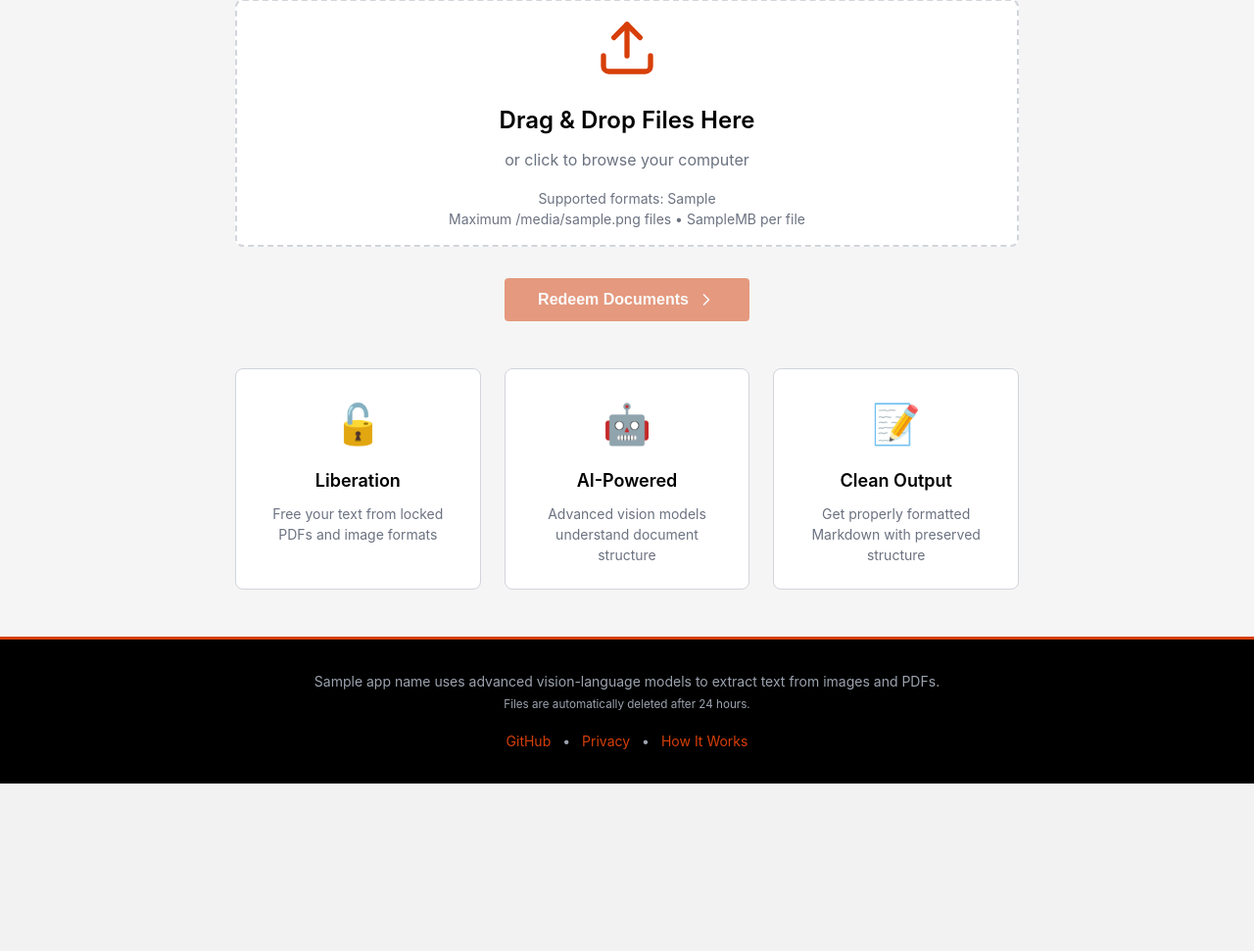
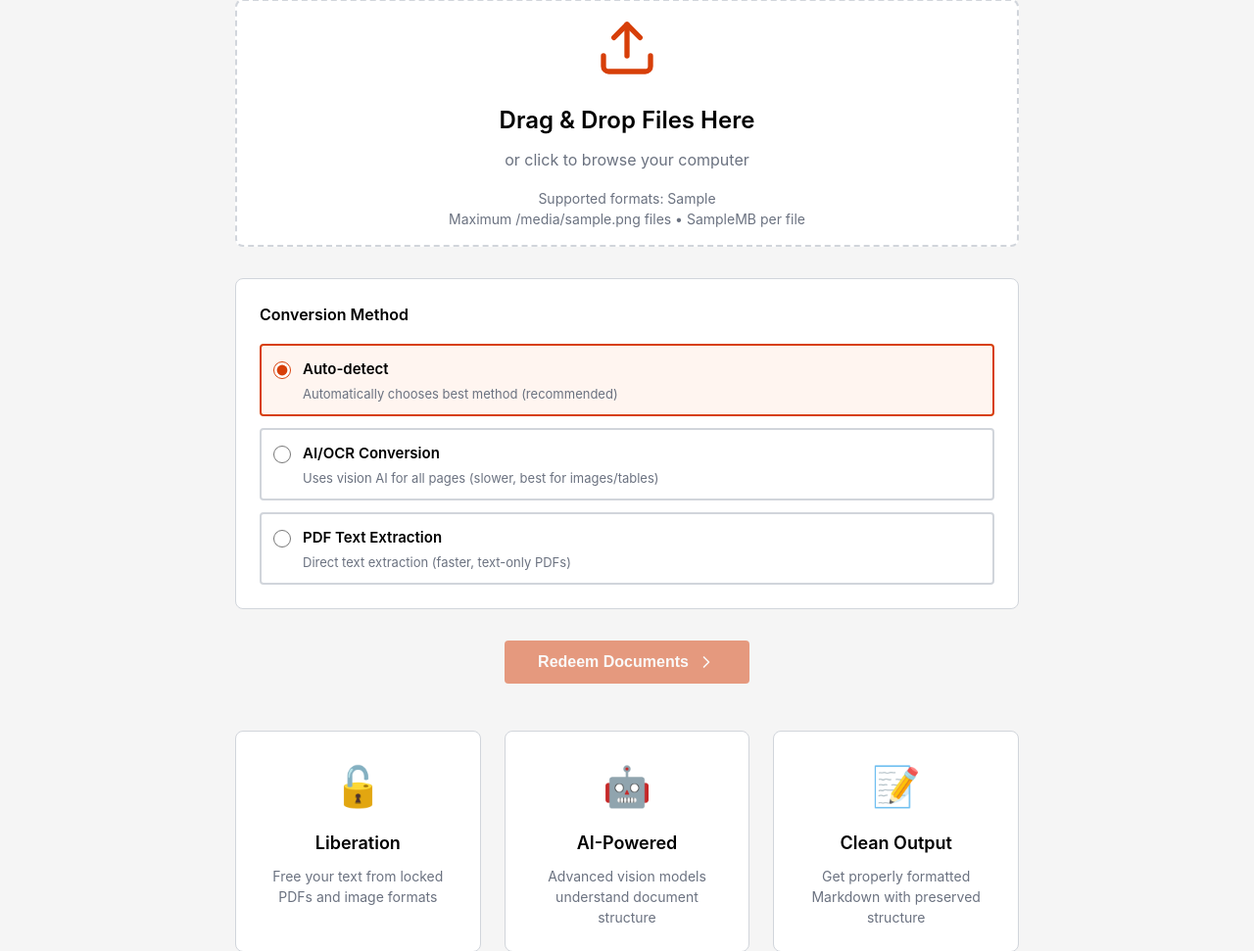
Before and after one commit to dirkpetersen/markdown-redemption, a Python web app: template templates/index.html in a window 1280 px wide. Shown: the part 310-1281 px from the top of the page at 98% size. Before the commit the page ends 1110 px from the top, so only its background shows below. Run offline with Jinja, Linux system fonts and the light colour scheme; the template is opened without the code that fills it: most values are stand-ins (such as "Sample title", 1, 10 or a date in 2020).

Commit message:
Add smart PDF conversion with auto-detection and conversion modes
Major Features:
1. **Smart Auto-Detection**
   - Analyzes PDFs for tables, images, and complexity
   - Checks image size, position (skips header/footer logos)
   - Filters meaningful images (>10% page area, not in margins)
   - Detects scanned/minimal text documents

2. **Three Conversion Modes**
   - Auto-detect (default): Smart analysis chooses best method
   - AI/OCR: Forces vision LLM for all pages (best for complex docs)
   - PDF Extraction: Direct PyMuPDF text extraction (fast for simple PDFs)

3. **Intelligent Image Filtering**
   - Skip small decorative images (<10% page area)
   - Ignore logos in header/footer zones (top/bottom 5%)
   - Only process meaningful content images
   - Check for table structures with PyMuPDF

4. **Native PyMuPDF Extraction**
   - Uses page.get_text("markdown") for simple text PDFs
   - 10-100x faster than OCR for text-only documents
   - No API calls for simple documents = cost savings
   - Preserves markdown formatting natively

5. **User Interface**
   - Radio button group with three options
   - Clear descriptions and use cases for each mode
   - Orange-themed styling with hover effects
   - Checked state highlights in OSU colors

Technical Implementation:
- analyze_page_complexity() checks first 3 pages
- Detects tables with page.find_tables()
- Gets image bounding boxes for size/position analysis
- Falls back to OCR if analysis fails
- Passes conversion_mode through session
- Verbose logging shows detection reasoning

Benefits:
- **Speed**: 10x faster for text-only PDFs
- **Cost**: No LLM calls for simple documents
- **Accuracy**: Vision AI for complex layouts
- **Flexibility**: User can override auto-detection
- **Smart**: Automatically chooses best method

🤖 Generated with [Claude Code](https://claude.com/claude-code)

Co-Authored-By: Claude <noreply@anthropic.com>

```diff
--- a/static/css/style.css
+++ b/static/css/style.css
@@ -450,6 +450,80 @@ body {
     display: inline-block;
 }
 
+/* Conversion Mode Section */
+.conversion-mode-section {
+    background-color: var(--color-surface);
+    border: 1px solid var(--color-border);
+    border-radius: var(--border-radius);
+    padding: 24px;
+    margin-bottom: 32px;
+}
+
+.conversion-mode-section h4 {
+    font-size: 1rem;
+    font-weight: 600;
+    color: var(--color-secondary);
+    margin-bottom: 16px;
+}
+
+.radio-group {
+    display: flex;
+    flex-direction: column;
+    gap: 12px;
+}
+
+.radio-option {
+    display: flex;
+    align-items: flex-start;
+    gap: 12px;
+    padding: 12px;
+    border: 2px solid var(--color-border);
+    border-radius: var(--border-radius-sm);
+    cursor: pointer;
+    transition: var(--transition);
+}
+
+.radio-option:hover {
+    border-color: var(--color-primary);
+    background-color: #FFF5F0;
+}
+
+.radio-option input[type="radio"] {
+    margin-top: 4px;
+    width: 18px;
+    height: 18px;
+    cursor: pointer;
+    accent-color: var(--color-primary);
+}
+
+.radio-option input[type="radio"]:checked + .radio-label {
+    color: var(--color-primary);
+}
+
+.radio-option:has(input[type="radio"]:checked) {
+    border-color: var(--color-primary);
+    background-color: #FFF5F0;
+}
+
+.radio-label {
+    display: flex;
+    flex-direction: column;
+    gap: 4px;
+    flex: 1;
+}
+
+.radio-label strong {
+    font-size: 0.9375rem;
+    font-weight: 600;
+    color: var(--color-secondary);
+}
+
+.radio-label small {
+    font-size: 0.8125rem;
+    color: var(--color-text-muted);
+    line-height: 1.4;
+}
+
 /* Info Cards */
 .info-cards {
     display: grid;
--- a/templates/index.html
+++ b/templates/index.html
@@ -39,6 +39,33 @@
             <div id="file-items" class="file-items"></div>
             <div class="file-list-footer">
                 <span id="total-size">Total: 0 B</span>
+            </div>
+        </div>
+
+        <div class="conversion-mode-section">
+            <h4>Conversion Method</h4>
+            <div class="radio-group">
+                <label class="radio-option">
+                    <input type="radio" name="conversion_mode" value="auto" checked>
+                    <span class="radio-label">
+                        <strong>Auto-detect</strong>
+                        <small>Automatically chooses best method (recommended)</small>
+                    </span>
+                </label>
+                <label class="radio-option">
+                    <input type="radio" name="conversion_mode" value="ocr">
+                    <span class="radio-label">
+                        <strong>AI/OCR Conversion</strong>
+                        <small>Uses vision AI for all pages (slower, best for images/tables)</small>
+                    </span>
+                </label>
+                <label class="radio-option">
+                    <input type="radio" name="conversion_mode" value="native">
+                    <span class="radio-label">
+                        <strong>PDF Text Extraction</strong>
+                        <small>Direct text extraction (faster, text-only PDFs)</small>
+                    </span>
+                </label>
             </div>
         </div>
 
```
Also changed, not shown: app.py (+127 -4 lines).
